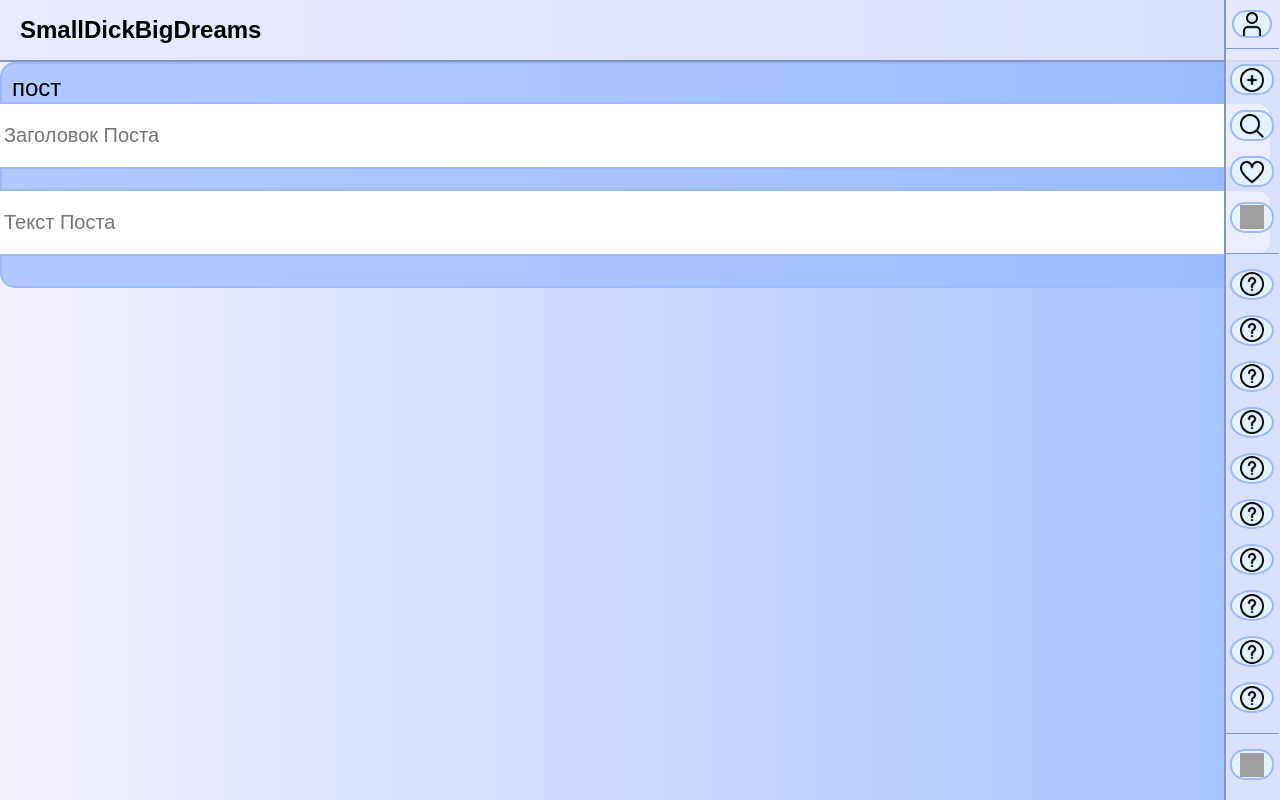
After one commit to skeletus-design/blog_web, a Django app: page /add_post/ in a window 1280 px wide. The commit adds this page. Run offline with Django 4.2, Linux system fonts and the light colour scheme; grey boxes are pictures that could not be loaded.

Commit message:
big penis

```diff
--- a/mysite/polls/urls.py
+++ b/mysite/polls/urls.py
@@ -7,5 +7,6 @@ urlpatterns = [
     path("auth/", views.auth.as_view(), name="auth"),
     path("registration_page/", views.registration_page.as_view(), name="registration_page"),
     path("profile/", views.profile.as_view(), name="profile"),
-    path("", views.registration, name="registr")
+    path("", views.registration, name="registr"),
+    path("add_post/", views.add_post.as_view(), name="add_post"),
 ]
--- a/mysite/polls/views.py
+++ b/mysite/polls/views.py
@@ -12,6 +12,9 @@ class registration_page(TemplateView):
 
 class profile(TemplateView):
     template_name = "profile.html"
+
+class add_post(TemplateView):
+    template_name = "add_post.html"
 def registration(request):
     if request.method == "POST":
         return render(request, 'registration.html')
--- a/mysite/static/styles.css
+++ b/mysite/static/styles.css
@@ -237,18 +225,23 @@ main {
     transform: translate(-50%, -50%);
 }
 
-.login-box h2 {
+.login-box h2,
+.login-box-second h2 {
     font-size: 24px;
     margin-bottom: 20px;
 }
 
-.input-container {
+.input-container,
+.input-container2,
+.input-container3 {
     margin-bottom: 20px;
     margin-right: 20px;
     margin-left: -30px;
 }
 
-.input-container input {
+.input-container input,
+.input-container2 input,
+.input-container3 input {
     width: 100%;
     padding: 20px;
     border: 2px solid #9db9ff;
@@ -256,119 +249,36 @@ main {
     font-size: 20px;
 }
 
-.login-button {
+.button-container {
+    display: inline-block;
+    margin-right: -35px;
+}
+
+.login-button,
+.register-button,
+.register-reg-button,
+.redakt,
+.big_penis {
     background-color: rgba(153, 185, 255, 0.7);
     color: #000000;
-    padding: 10px 20px;
+    padding: 10px;
     border: 2px solid #9db9ff;
     border-radius: 15px;
     font-size: 24px;
     cursor: pointer;
-    margin-left: 90px;
+    margin-right: 20px;
 }
 
-.login-button:hover {
+.login-button:hover,
+.register-button:hover,
+.register-reg-button:hover,
+.redakt:hover,
+.big_penis:hover {
     background-color: #125a9d;
     color: #fff;
 }
 
-.register-button {
-    background-color: rgba(153, 185, 255, 0.7);
-    color: #000000;
-    padding: 10px 20px;
-    margin-left: -40px;
-    border: 2px solid #9db9ff;
-    border-radius: 15px;
-    font-size: 24px;
-    cursor: pointer;
+/* Customize Delete button position */
+.delete-button {
+    top: 65px;
 }
-
-.register-button:hover {
-    background-color: #125a9d;
-    color: #fff;
-}
-
-.button-container {
-    display: inline-block; /* Размещаем контейнеры в одной строке */
-    margin-right: -35px; /* Добавляем отступ между контейнерами */
-}
-
-.login-button, .register-button {
-    width: auto; /* Убираем явную фиксированную ширину */
-}
-
-.register-reg-button {
-    background-color: rgba(153, 185, 255, 0.7);
-    color: #000000;
-    padding: 10px 66px;
-    margin-left: -40px;
-    border: 2px solid #9db9ff;
-    border-radius: 15px;
-    font-size: 24px;
-    cursor: pointer;
-}
-
-.register-reg-button:hover {
-    background-color: #125a9d;
-    color: #fff;
-}
-
-.login-box-second {
-    background-color: rgba(255, 255, 255, 0.7);
-    border: 2px solid #9db9ff;
-    border-radius: 15px;
-    padding: 60px 80px;
-    width: 300px;
-    text-align: center;
-    position: absolute;
-    top: 50%;
-    left: 50%;
-    transform: translate(-50%, -50%);
-}
-
-.login-box-second h2 {
-    font-size: 24px;
-    margin-bottom: 20px;
-}
-
-.profile-box {
-    background-color: rgba(255, 255, 255, 0.7);
-    border: 2px solid #9db9ff;
-    border-radius: 15px;
-    padding: 10px; /* Уменьшили отступы */
-    width: 300px;
-    text-align: center;
-    position: absolute;
-    top: 50%; /* Положение по вертикали на 50% */
-    left: 50%; /* Положение по горизонтали на 50% */
-    transform: translate(-50%, -50%); /* Смещение на -50% от размеров элемента */
-}
-
-/* Стили для текстов с табуляцией */
-.profile-content div {
-    text-align: left; /* Выравниваем текст по левому краю */
-    margin-left: 20px; /* Добавляем отступ слева */
-    font-size: 20px;
-}
-
-/* Уменьшаем размер аватарки в 3 раза */
-.profile_avatar img {
-    width: 16%; /* Устанавливаем ширину на 33.33% от родительского контейнера */
-    border: 2px solid #9db9ff;
-}
-
-.redakt {
-    background-color: rgba(153, 185, 255, 0.7);
-    color: #000000;
-    padding: 10px 55px;
-    border: 2px solid #9db9ff;
-    border-radius: 15px;
-    font-size: 24px;
-    cursor: pointer;
-    margin-right: 20px; /* Добавляем отступ справа */
-}
-
-.redakt:hover {
-    background-color: #125a9d;
-    color: #fff;
-}
--- /dev/null
+++ b/mysite/templates/add_post.html
@@ -0,0 +1,106 @@
+{%load static%}
+
+<!DOCTYPE html>
+<html lang="en">
+<head>
+    <meta charset="UTF-8">
+    <meta name="viewport" content="width=device-width, initial-scale=1.0">
+    <title></title>
+    <link rel="stylesheet" href="{% static "styles.css" %}">
+</head>
+<body>
+    <div class="container">
+        <header>
+            <div class="header-content">
+                <div class="logo">
+                    <h1>SmallDickBigDreams</h1>
+                </div>
+            </div>
+        </header>
+        <div class="big_penis">
+            <div class="add-content">
+                пост
+            </div>
+            <div class="input-container2">
+                <input type="post_title" placeholder="Заголовок Поста">
+            </div>
+            <div class="input-container3">
+                <input type="post_text" placeholder="Текст Поста">
+            </div>
+        </div>
+        <nav class="sidebar">
+            <!-- Сайд бар -->
+            <div class="profile-button profile">
+                <img src={% static "img/Account.png" %} alt="Profile">
+                <span class="profile-tooltip">Profile</span>
+            </div>
+            <div class="separator"></div>
+            <div class="profile-button">
+                <img src={% static "img/add.png" %} alt="Write Post">
+                <span class="profile-tooltip">Write Post</span>
+            </div>
+            <div class="profile-button">
+                <img src={% static "img/search.png" %} alt="Find Post">
+                <span class="profile-tooltip">Find Post</span>
+            </div>
+            <div class="profile-button">
+                <img src={% static "img/like.png" %} alt="Liked Posts">
+                <span class="profile-tooltip">Liked Posts</span>
+            </div>
+            <div class="profile-button">
+                <img src={% static "img/exit.png" %} alt="Logout">
+                <span class="profile-tooltip">Logout</span>
+            </div>
+            <div class="separator2"></div>
+            <!-- Новые кнопки -->
+            <div class="profile-button rounded-avatar">
+                <img src={% static "img/avatar.png" %} alt="Avatar 1">
+                <span class="profile-tooltip">Avatar 1</span>
+            </div>
+            <div class="profile-button rounded-avatar">
+                <img src={% static "img/avatar.png" %} alt="Avatar 2">
+                <span class="profile-tooltip">Avatar 2</span>
+            </div>
+            <div class="profile-button rounded-avatar">
+                <img src={% static "img/avatar.png" %} alt="Avatar 3">
+                <span class="profile-tooltip">Avatar 3</span>
+            </div>
+            <div class="profile-button rounded-avatar">
+                <img src={% static "img/avatar.png" %} alt="Avatar 4">
+                <span class="profile-tooltip">Avatar 4</span>
+            </div>
+            <div class="profile-button rounded-avatar">
+                <img src={% static "img/avatar.png" %} alt="Avatar 5">
+                <span class="profile-tooltip">Avatar 5</span>
+            </div>
+            <div class="profile-button rounded-avatar">
+                <img src={% static "img/avatar.png" %} alt="Avatar 6">
+                <span class="profile-tooltip">Avatar 6</span>
+            </div>
+            <div class="profile-button rounded-avatar">
+                <img src={% static "img/avatar.png" %} alt="Avatar 7">
+                <span class="profile-tooltip">Avatar 7</span>
+            </div>
+            <!-- Добавляем три новые кнопки -->
+            <div class="profile-button rounded-avatar">
+                <img src={% static "img/avatar.png" %} alt="Avatar 8">
+                <span class="profile-tooltip">Avatar 8</span>
+            </div>
+            <div class="profile-button rounded-avatar">
+                <img src={% static "img/avatar.png" %} alt="Avatar 9">
+                <span class="profile-tooltip">Avatar 9</span>
+            </div>
+            <div class="profile-button rounded-avatar">
+                <img src={% static "img/avatar.png" %} alt="Avatar 10">
+                <span class="profile-tooltip">Avatar 10</span>
+            </div>
+            <div class="separator3"></div>
+            <!-- Добавляем кнопку "More" внизу -->
+            <div class="profile-button">
+                <img src="Design/more.png" alt="More">
+                <span class="profile-tooltip">More</span>
+            </div>
+        </nav>
+    </div>
+</body>
+</html>
```
Also changed, not shown: other parts of mysite/static/styles.css (+19 -31 lines), mysite/templates/main.html (+14 -48 lines), mysite/static/img/delete_button.png (added), mysite/static/img/like_red.png (added).
